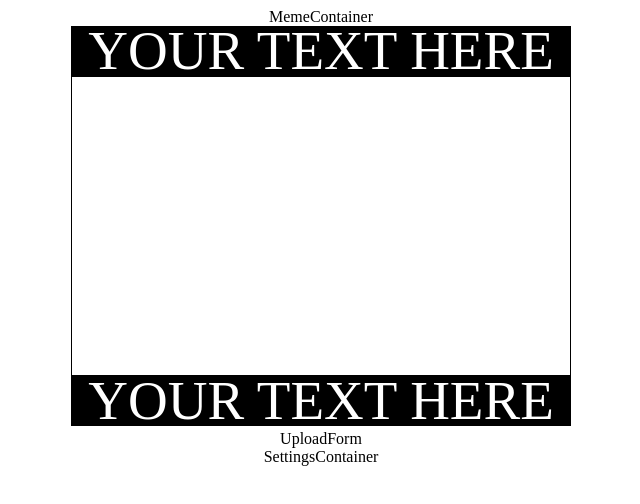
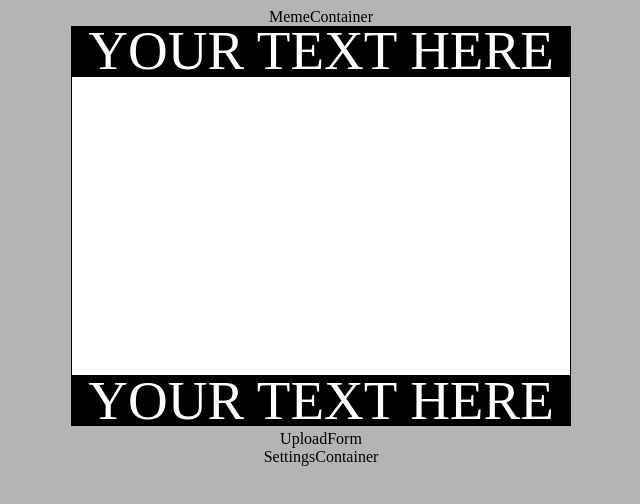
Before and after one commit to amandena/react-meme-generator, a React (Create React App) app: page / in a window 1280 px wide. Shown: the top 504 px of the page, without its empty margins (319-959 px from the left). Built offline with nearby package versions, Linux system fonts and the light colour scheme.

Commit message:
added background color

```diff
--- a/src/App.css
+++ b/src/App.css
@@ -1,3 +1,7 @@
 .App {
   text-align: center;
 }
+
+body {
+  background-color: rgb(182, 179, 179);
+}
```
